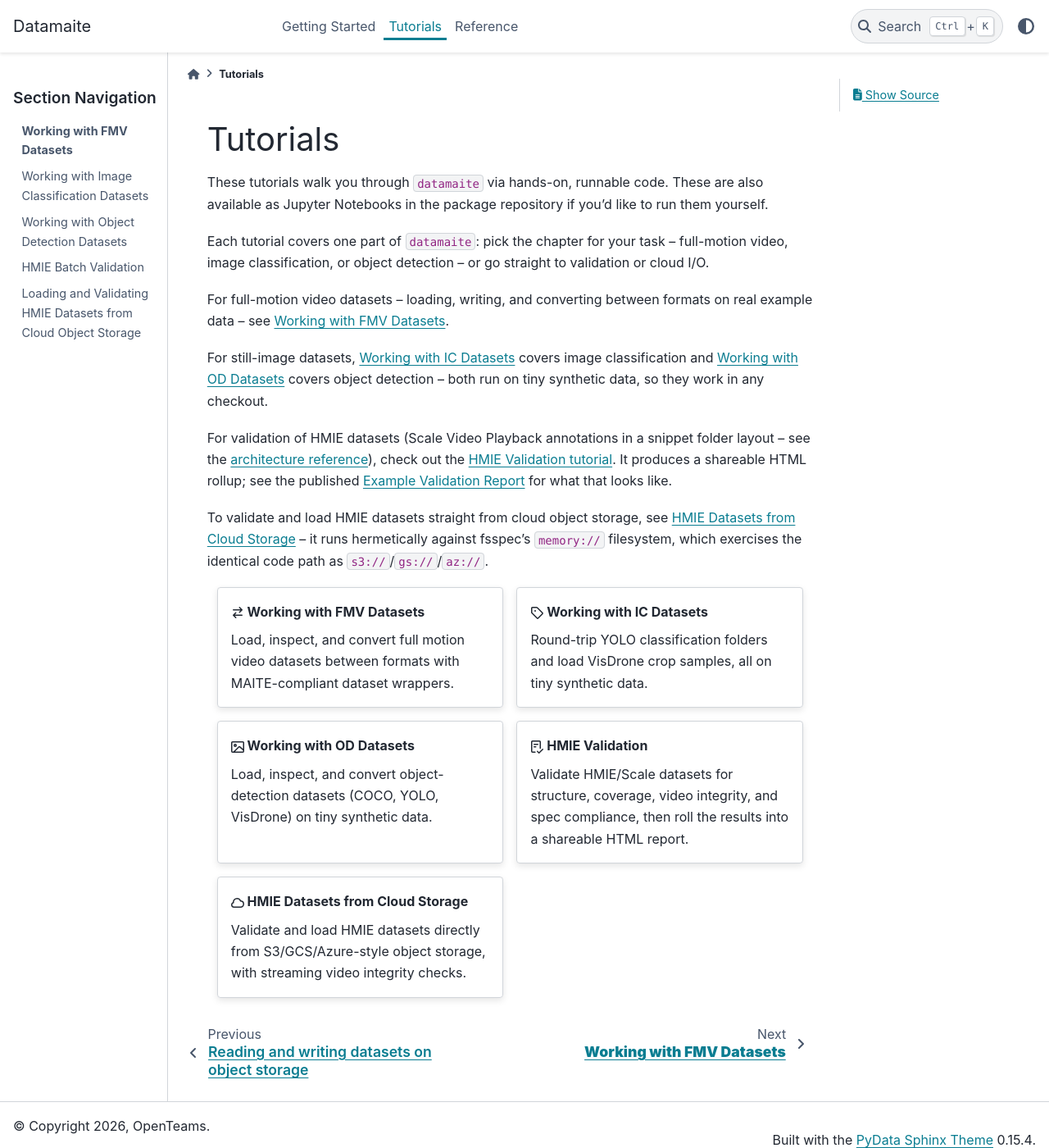
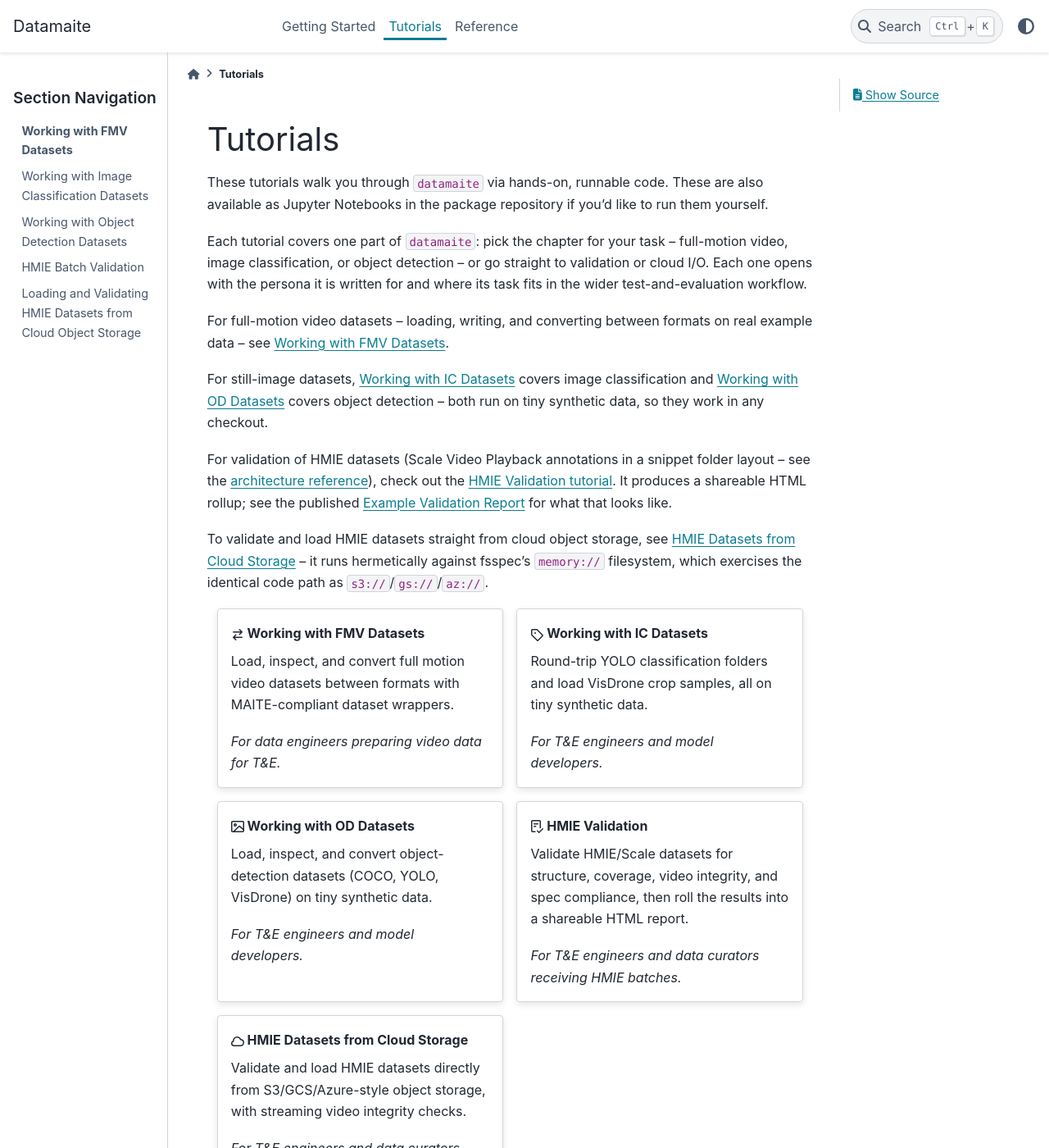
Before and after one commit to openteams-ai/datamaite, a Sphinx documentation site: the page built from docs/tutorials/index.md, in a window 1280 px wide and 1400 px high. Shown: the whole window at 82% size. Built offline with Sphinx 7.4.7 and the PyData theme 0.15.4, drawn with Linux system fonts in a browser that asks for light colours; some of the changed text lies outside the part shown.

Commit message:
State persona and workflow in each tutorial (#109)

```diff
--- a/docs/tutorials/index.md
+++ b/docs/tutorials/index.md
@@ -6,7 +6,8 @@
 
 Each tutorial covers one part of `datamaite`: pick the chapter for your task --
 full-motion video, image classification, or object detection -- or go straight
-to validation or cloud I/O.
+to validation or cloud I/O. Each one opens with the persona it is written for
+and where its task fits in the wider test-and-evaluation workflow.
 
 For full-motion video datasets -- loading, writing, and converting between
 formats on real example data -- see [Working with FMV
@@ -38,6 +39,8 @@
 
 Load, inspect, and convert full motion video datasets between formats with
 MAITE-compliant dataset wrappers.
+
+*For data engineers preparing video data for T&E.*
 :::
 
 :::{grid-item-card} {octicon}`tag` Working with IC Datasets
@@ -46,6 +49,8 @@
 
 Round-trip YOLO classification folders and load VisDrone crop samples, all on
 tiny synthetic data.
+
+*For T&E engineers and model developers.*
 :::
 
 :::{grid-item-card} {octicon}`image` Working with OD Datasets
@@ -54,6 +59,8 @@
 
 Load, inspect, and convert object-detection datasets (COCO, YOLO, VisDrone) on
 tiny synthetic data.
+
+*For T&E engineers and model developers.*
 :::
 
 :::{grid-item-card} {octicon}`checklist` HMIE Validation
@@ -62,6 +69,8 @@
 
 Validate HMIE/Scale datasets for structure, coverage, video integrity, and spec
 compliance, then roll the results into a shareable HTML report.
+
+*For T&E engineers and data curators receiving HMIE batches.*
 :::
 
 :::{grid-item-card} {octicon}`cloud` HMIE Datasets from Cloud Storage
@@ -70,6 +79,8 @@
 
 Validate and load HMIE datasets directly from S3/GCS/Azure-style object storage,
 with streaming video integrity checks.
+
+*For T&E engineers and data curators working from cloud storage.*
 :::
 
 ::::
```
Also changed, not shown: CHANGELOG.md (+4 -0 lines), docs/tutorials/HMIE_Cloud_Storage.ipynb, docs/tutorials/HMIE_Validation.ipynb, docs/tutorials/Working_with_FMV_datasets.ipynb, docs/tutorials/Working_with_IC_datasets.ipynb, docs/tutorials/Working_with_OD_datasets.ipynb.
